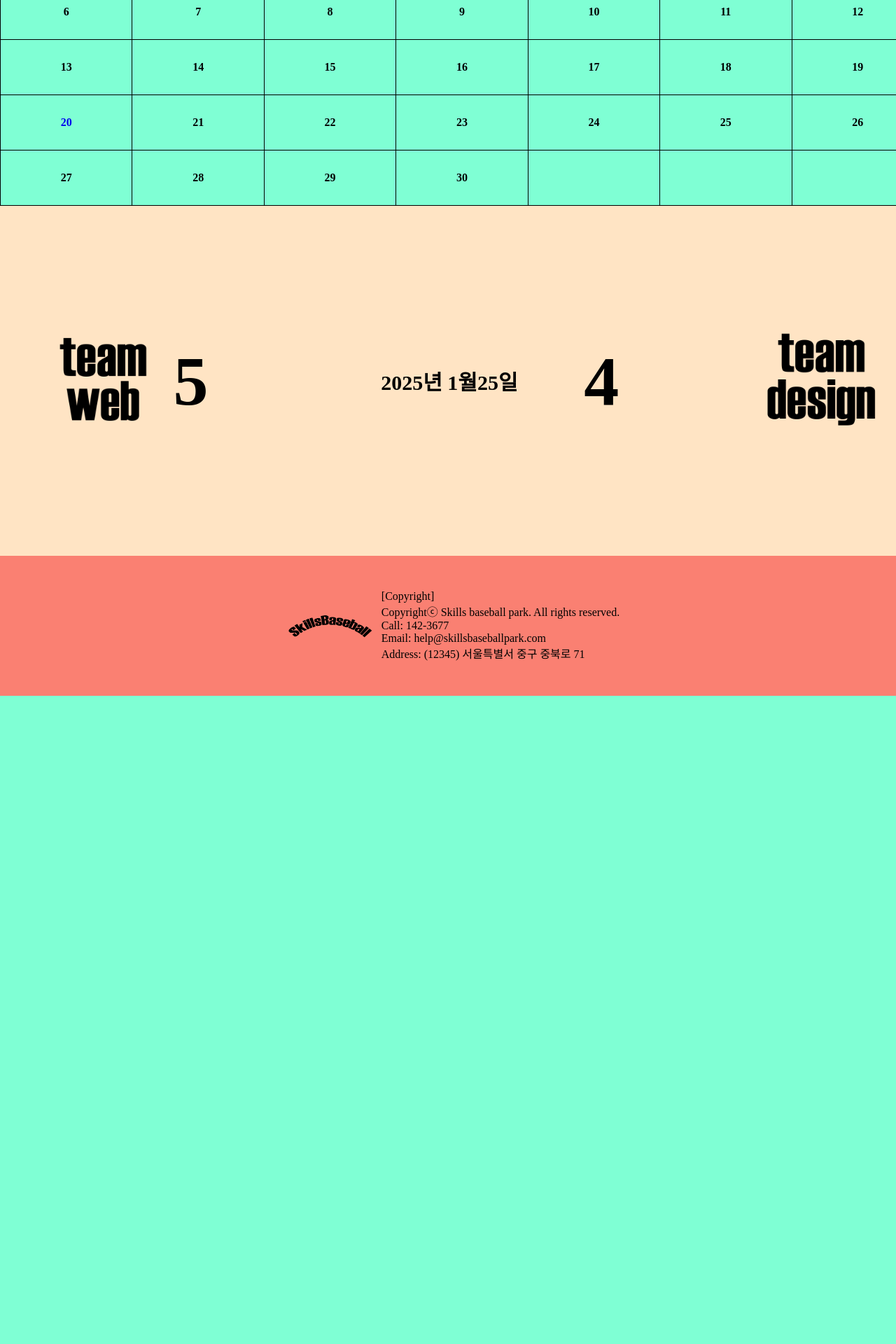
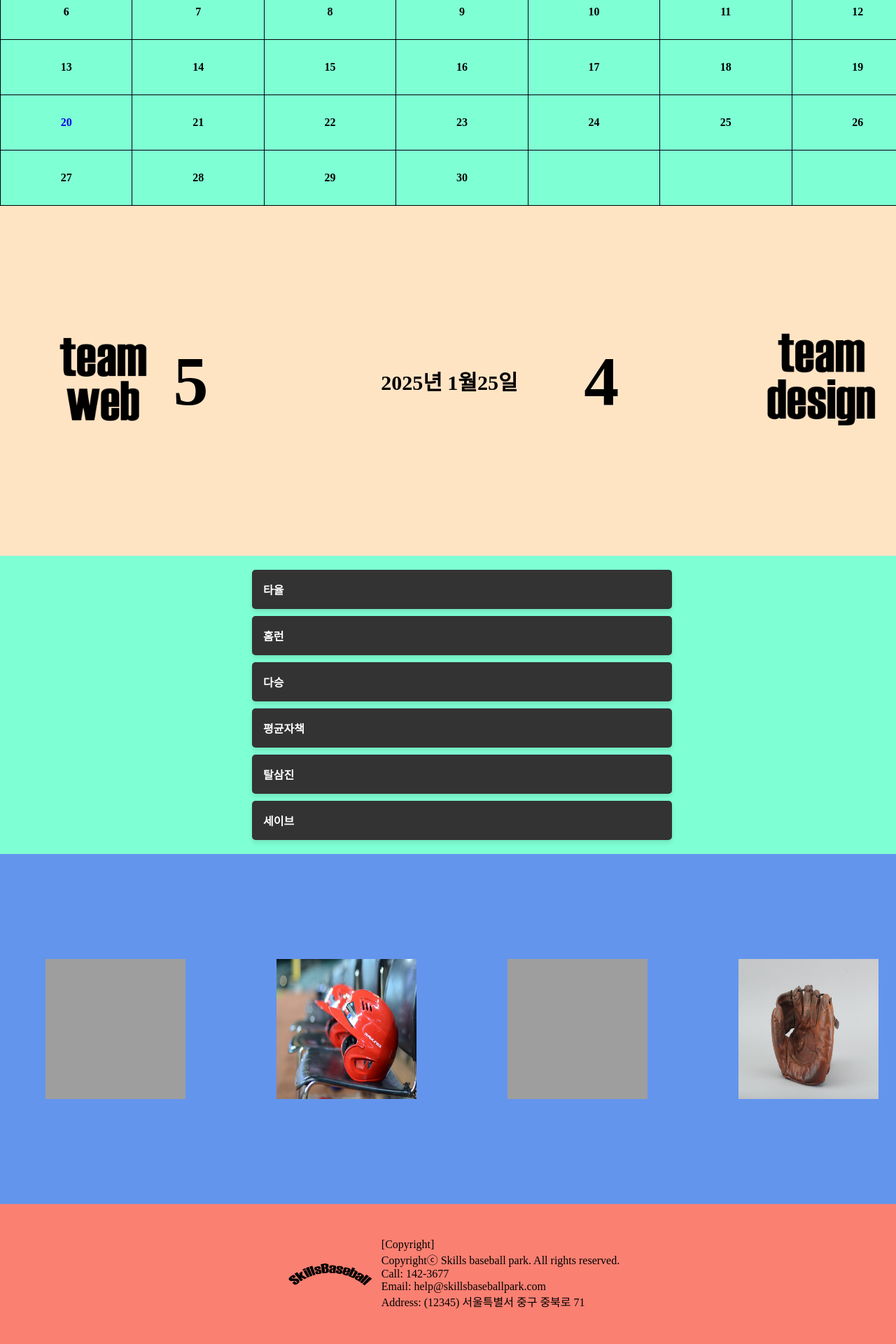
Before and after one commit to Cho-Inseong/25_Skillsbaseball, a PHP site: page / in a window 1280 px wide. Shown: the part 1141-3061 px from the top of the page at 70% size. Before the commit the page ends 2135 px from the top, so only its background shows below. Run offline with PHP 8.4, Linux system fonts and the light colour scheme; lists and menus that the app fills with data are empty; grey boxes are pictures that could not be loaded.

Commit message:
top5, goods 영역

```diff
--- a/index.html
+++ b/index.html
@@ -49,7 +49,7 @@
         </div>
         <!-- game_schedule 시작 -->
         <table id="game_schedule">
-            <tr >
+            <tr>
                 <th colspan="7">2025년 4월</th>
             </tr>
             <tr>
@@ -114,6 +114,77 @@
                 <li><img src="./team_design.png" alt=""></li>
             </ul>
         </div>
+        <!-- ranking 영역 시작 -->
+        <!-- <div class="ranking_area">
+            <div>
+                <a href="#" class="ranking_a">나이트리그</a>
+                <ul>
+                    <li>투수순위</li>
+                    <li>타자순위</li>
+                </ul>
+            </div>
+            <a href="#" class="ranking_a">주말리그</a>
+            <a href="#" class="ranking_a">새벽리그</a>
+        </div> -->
+        <!-- top5 영역 시작 -->
+        <div class="accordion-container">
+            <div class="accordion">
+                <input type="checkbox" id="accordion1">
+                <label class="accordion-label" for="accordion1">타율</label>
+                <div class="accordion-content">
+                    (1위) 일타율, (2위) 이타율, (3위) 삼타율, (4위) 사타율, (5위) 오타율
+                </div>
+            </div>
+
+            <div class="accordion">
+                <input type="checkbox" id="accordion2">
+                <label class="accordion-label" for="accordion2">홈런</label>
+                <div class="accordion-content">
+                    (1위) 일홈런, (2위) 이홈런, (3위) 삼홈런, (4위) 사홈런, (5위) 오홈런
+                </div>
+            </div>
+
+            <div class="accordion">
+                <input type="checkbox" id="accordion3">
+                <label class="accordion-label" for="accordion3">다승</label>
+                <div class="accordion-content">
+                    (1위) 일다승, (2위) 이다승, (3위) 삼다승, (4위) 사다승, (5위) 오다승
+                </div>
+            </div>
+
+            <div class="accordion">
+                <input type="checkbox" id="accordion4">
+                <label class="accordion-label" for="accordion4">평균자책</label>
+                <div class="accordion-content">
+                    (1위) 일평자, (2위) 이평자, (3위) 삼평자, (4위) 사평자, (5위) 오평자
+                </div>
+            </div>
+
+            <div class="accordion">
+                <input type="checkbox" id="accordion5">
+                <label class="accordion-label" for="accordion5">탈삼진</label>
+                <div class="accordion-content">
+                    (1위) 일삼진, (2위) 이삼진, (3위) 삼삼진, (4위) 사삼진, (5위) 오삼진
+                </div>
+            </div>
+
+            <div class="accordion">
+                <input type="checkbox" id="accordion6">
+                <label class="accordion-label" for="accordion6">세이브</label>
+                <div class="accordion-content">
+                    (1위) 일세이, (2위) 이세이, (3위) 삼세이, (4위) 사세이, (5위) 오세이
+                </div>
+            </div>
+        </div>
+        <!-- 갤러리 영역 시작 -->
+
+        <!-- 굿즈 영역 시작 -->
+        <div class="goods_area">
+            <img class="goods_imp" src="./선수제공파일/images/28.jpg" alt="">
+            <img src="./선수제공파일/images/24.jpg" alt="">
+            <img src="./선수제공파일/images/26.jpg" alt="">
+            <img src="./선수제공파일/images/34.jpg" alt="">
+        </div>
     </main>
     <footer>
         <img class="logo" src="./logo.png" alt="">
--- a/style.css
+++ b/style.css
@@ -258,7 +258,96 @@ header ul li a::after {
     visibility: hidden;
     font-size: 130px;
 }
+
 /* 금일 게임 현황 끝 */
+
+/* ranking 영역 시작 */
+/* .ranking_area {
+    display: flex;
+    justify-content: center;
+}
+
+.ranking_a {
+    margin:  10px;
+    padding: 20px;
+    background-color: salmon;
+    border-radius: 10px;
+    color: black;
+} */
+/* ranking 영역 끝 */
+
+/* top5 영역 시작 */
+.accordion-container {
+    max-width: 600px;
+    margin: 20px auto;
+    font-family: Arial, sans-serif;
+}
+
+.accordion {
+    margin-bottom: 10px;
+    border-radius: 5px;
+    overflow: hidden;
+    box-shadow: 0 4px 6px rgba(0, 0, 0, 0.1);
+}
+
+.accordion input {
+    position: absolute;
+    opacity: 0;
+    z-index: -1;
+}
+
+.accordion-label {
+    display: flex;
+    align-items: center;
+    justify-content: space-between;
+    padding: 1em;
+    background-color: #333;
+    color: #fff;
+    font-weight: bold;
+    cursor: pointer;
+    transition: background-color 0.3s;
+}
+
+.accordion-label:hover {
+    background-color: #555;
+}
+
+.accordion-content {
+    max-height: 0;
+    padding: 0 1em;
+    background-color: #f9f9f9;
+    color: #333;
+    font-size: 0.9em;
+    overflow: hidden;
+    transition: all 0.3s ease;
+}
+
+.accordion input:checked~.accordion-content {
+    max-height: 200px;
+    padding: 1em;
+}
+/* top5 영역 끝 */
+
+/* 굿즈 영역 시작 */
+.goods_area {
+    width: 100%;
+    height: 500px;
+    background-color: cornflowerblue;
+    display: flex;
+    justify-content: center;
+    align-items: center;
+    justify-content: space-around;
+}
+
+.goods_imp {
+    cursor: crosshair;
+}
+
+.goods_area img {
+    width: 200px;
+    height: 200px;
+}
+/* 굿즈 영역 끝 */
 /* 메인 영역 끝 */
 
 /* 푸터 영역 시작 */
```
